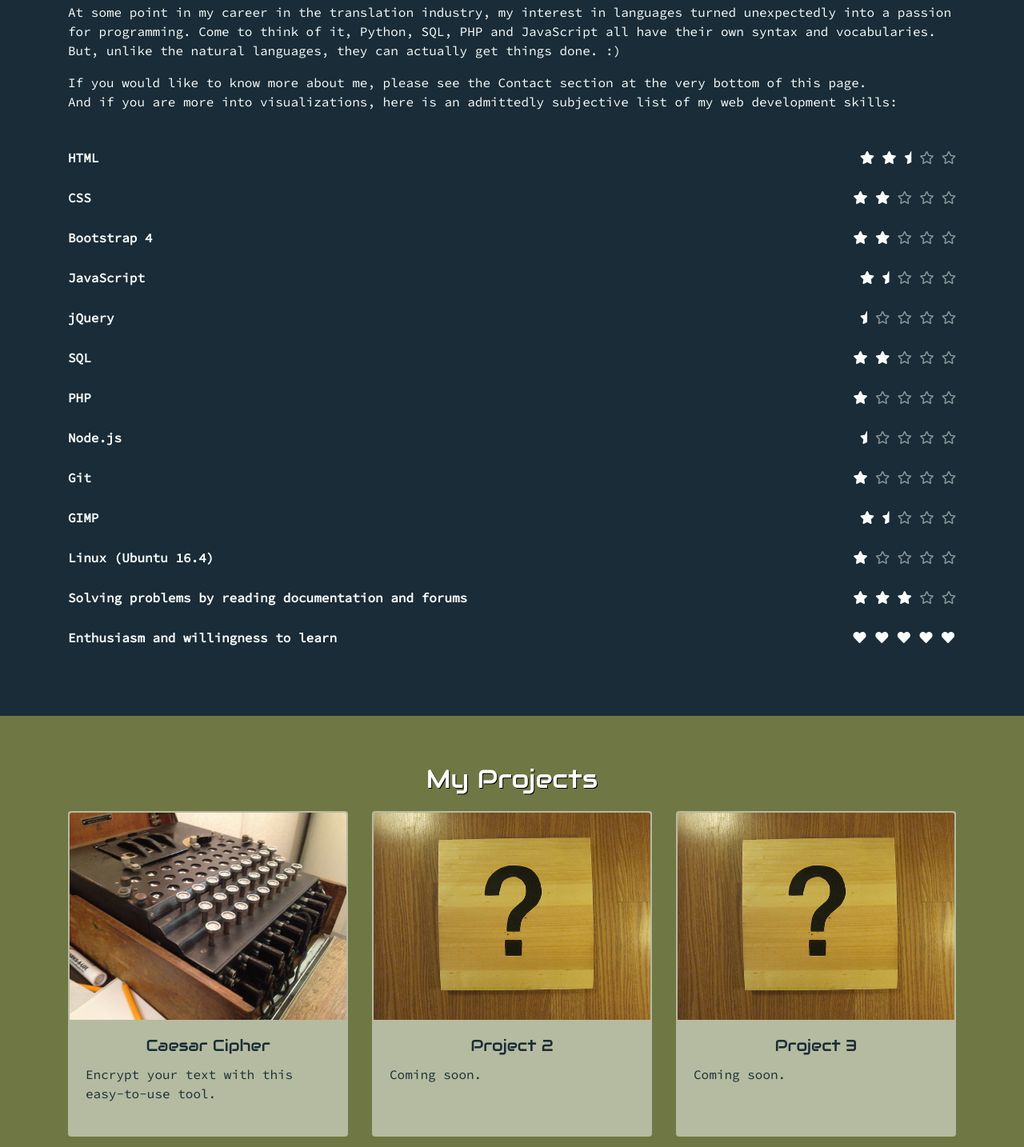
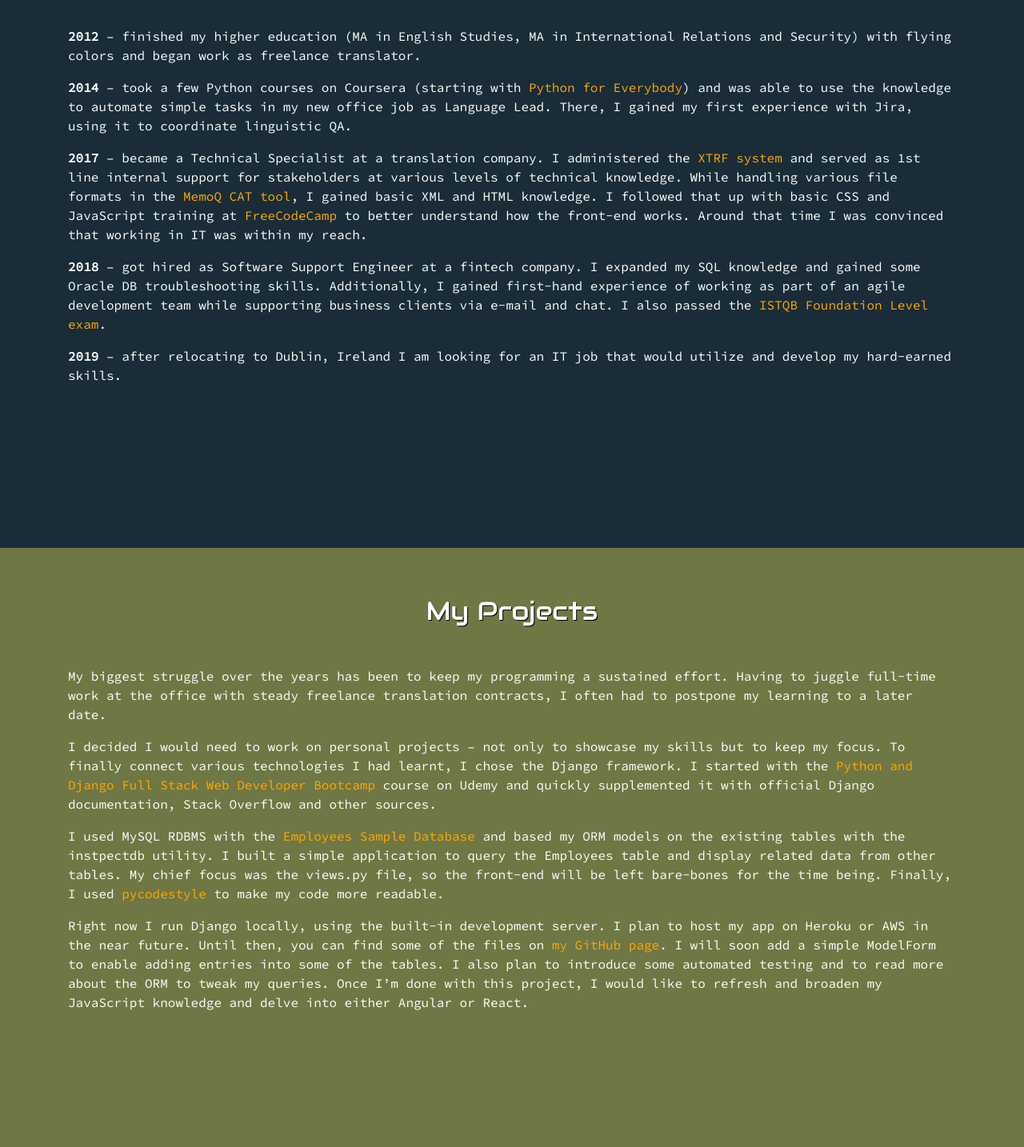
Before and after one commit to Rafal-Nedzarek/Rafal-Nedzarek.github.io, a website: page index.html in a window 1280 px wide. Shown: the part 915-2349 px from the top of the page at 80% size. Drawn offline with nearby package versions, Linux system fonts and the light colour scheme.

Commit message:
content update

```diff
--- a/index.html
+++ b/index.html
@@ -45,225 +45,65 @@
     <section id="startScreen">
       <div class="jumbotron container">
         <h1>Welcome to my Portfolio Page!</h1>
-        <p>Feel free to take a look around! In the sections below you will find
+        <p>
+          Feel free to take a look around! In the sections below you will find
           a little bit about myself and a showcase of my projects. Of course,
-          this page is also part of my portfolio – I have put in an extra effort
-          to make sure you will enjoy it on screens large and small.</p>
+          this page is also part of my portfolio – I have put in extra effort
+          to make sure you will enjoy it on screens large and small.
+        </p>
       </div>
     </section>
     <section id="aboutMe">
       <div class="container">
         <h2>About Me</h2>
-        <p>At some point in my career in the translation industry, my interest
-          in languages turned unexpectedly into a passion for programming.
-          Come to think of it, Python, SQL, PHP and JavaScript all have their
-          own syntax and vocabularies. But, unlike the natural languages,
-          they can actually get things done. :)</p>
-        <p>If you would like to know more about me, please see the Contact
-          section at the very bottom of this page. <br>And if you are more into
-          visualizations, here is an admittedly subjective list of my
-          web development skills:</p>
-        <div id="skills">
-          <div class="row">
-            <div class="col-6">
-              <p>HTML</p>
-            </div>
-            <div class="col-6">
-              <i class="fas fa-star"></i>
-              <i class="fas fa-star"></i>
-              <i class="fas fa-star-half"></i>
-              <i class="far fa-star"></i>
-              <i class="far fa-star"></i>
-            </div>
-          </div>
-          <div class="row">
-            <div class="col-6">
-              <p>CSS</p>
-            </div>
-            <div class="col-6">
-              <i class="fas fa-star"></i>
-              <i class="fas fa-star"></i>
-              <i class="far fa-star"></i>
-              <i class="far fa-star"></i>
-              <i class="far fa-star"></i>
-            </div>
-          </div>
-          <div class="row">
-            <div class="col-6">
-              <p>Bootstrap 4</p>
-            </div>
-            <div class="col-6">
-              <i class="fas fa-star"></i>
-              <i class="fas fa-star"></i>
-              <i class="far fa-star"></i>
-              <i class="far fa-star"></i>
-              <i class="far fa-star"></i>
-            </div>
-          </div>
-          <div class="row">
-            <div class="col-6">
-              <p>JavaScript</p>
-            </div>
-            <div class="col-6">
-              <i class="fas fa-star"></i>
-              <i class="fas fa-star-half"></i>
-              <i class="far fa-star"></i>
-              <i class="far fa-star"></i>
-              <i class="far fa-star"></i>
-            </div>
-          </div>
-          <div class="row">
-            <div class="col-6">
-              <p>jQuery</p>
-            </div>
-            <div class="col-6">
-              <i class="fas fa-star-half"></i>
-              <i class="far fa-star"></i>
-              <i class="far fa-star"></i>
-              <i class="far fa-star"></i>
-              <i class="far fa-star"></i>
-            </div>
-          </div>
-          <div class="row">
-            <div class="col-6">
-              <p>SQL</p>
-            </div>
-            <div class="col-6">
-              <i class="fas fa-star"></i>
-              <i class="fas fa-star"></i>
-              <i class="far fa-star"></i>
-              <i class="far fa-star"></i>
-              <i class="far fa-star"></i>
-            </div>
-          </div>
-          <div class="row">
-            <div class="col-6">
-              <p>PHP</p>
-            </div>
-            <div class="col-6">
-              <i class="fas fa-star"></i>
-              <i class="far fa-star"></i>
-              <i class="far fa-star"></i>
-              <i class="far fa-star"></i>
-              <i class="far fa-star"></i>
-            </div>
-          </div>
-          <div class="row">
-            <div class="col-6">
-              <p>Node.js</p>
-            </div>
-            <div class="col-6">
-              <i class="fas fa-star-half"></i>
-              <i class="far fa-star"></i>
-              <i class="far fa-star"></i>
-              <i class="far fa-star"></i>
-              <i class="far fa-star"></i>
-            </div>
-          </div>
-          <div class="row">
-            <div class="col-6">
-              <p>Git</p>
-            </div>
-            <div class="col-6">
-              <i class="fas fa-star"></i>
-              <i class="far fa-star"></i>
-              <i class="far fa-star"></i>
-              <i class="far fa-star"></i>
-              <i class="far fa-star"></i>
-            </div>
-          </div>
-          <div class="row">
-            <div class="col-6">
-              <p>GIMP</p>
-            </div>
-            <div class="col-6">
-              <i class="fas fa-star"></i>
-              <i class="fas fa-star-half"></i>
-              <i class="far fa-star"></i>
-              <i class="far fa-star"></i>
-              <i class="far fa-star"></i>
-            </div>
-          </div>
-          <div class="row">
-            <div class="col-6">
-              <p>Linux (Ubuntu 16.4)</p>
-            </div>
-            <div class="col-6">
-              <i class="fas fa-star"></i>
-              <i class="far fa-star"></i>
-              <i class="far fa-star"></i>
-              <i class="far fa-star"></i>
-              <i class="far fa-star"></i>
-            </div>
-          </div>
-          <div class="row">
-            <div class="col-6">
-              <p>Solving problems by reading documentation and forums</p>
-            </div>
-            <div class="col-6">
-              <i class="fas fa-star"></i>
-              <i class="fas fa-star"></i>
-              <i class="fas fa-star"></i>
-              <i class="far fa-star"></i>
-              <i class="far fa-star"></i>
-            </div>
-          </div>
-          <div class="row">
-            <div class="col-6">
-              <p>Enthusiasm and willingness to learn</p>
-            </div>
-            <div class="col-6">
-              <i class="fas fa-heart"></i>
-              <i class="fas fa-heart"></i>
-              <i class="fas fa-heart"></i>
-              <i class="fas fa-heart"></i>
-              <i class="fas fa-heart"></i>
-            </div>
-          </div>
-        </div>
+        <p><b>2012</b> – finished my higher education (MA in English Studies,
+        MA in International Relations and Security) with flying colors
+        and began work as freelance translator.</p>
+        <p><b>2014</b> – took a few Python courses on Coursera (starting with
+        <a href="https://www.coursera.org/specializations/python?">Python for Everybody</a>)
+        and was able to use the knowledge to automate simple tasks in my new office job as Language Lead.
+        There, I gained my first experience with Jira, using it to coordinate linguistic QA.</p>
+        <p><b>2017</b> – became a Technical Specialist at a translation company. I administered the
+        <a href="https://www.xtrf.eu/">XTRF system</a> and served as 1st line internal support
+        for stakeholders at various levels of technical knowledge.
+        While handling various file formats in the <a href="https://www.memoq.com/en/">MemoQ CAT tool</a>,
+        I gained basic XML and HTML knowledge. I followed that up with basic CSS and JavaScript training at
+        <a href="https://www.freecodecamp.org/">FreeCodeCamp</a> to better understand how the front-end works.
+        Around that time I was convinced that working in IT was within my reach.</p>
+        <p><b>2018</b> – got hired as Software Support Engineer at a fintech company.
+        I expanded my SQL knowledge and gained some Oracle DB troubleshooting skills.
+        Additionally, I gained first-hand experience of working as part of an agile development team
+        while supporting business clients via e-mail and chat.
+        I also passed the <a href="https://www.istqb.org/certification-path-root/foundation-level/foundation-level-in-a-nutshell.html">
+        ISTQB Foundation Level exam</a>.</p>
+        <p><b>2019</b> – after relocating to Dublin, Ireland I am looking for
+        an IT job that would utilize and develop my hard-earned skills.</p>
       </div>
     </section>
     <section id="myProjects">
       <div class="container">
         <h2>My Projects</h2>
-        <div class="row">
-          <div class="col-md-6 col-lg-4">
-            <div class="card">
-              <a href="https://codepen.io/rafal_nedzarek/full/QmGwaV/">
-                <img class="card-img-top" src="/images/enigma-photo.jpg"
-                alt="A photo of an Enigma machine.">
-                <div class="card-body">
-                  <h5 class="card-title">Caesar Cipher</h5>
-                   <p class="card-text">Encrypt your text with this easy-to-use tool.</p>
-                </div>
-              </a>
-            </div>
-          </div>
-          <div class="col-md-6 col-lg-4">
-            <div class="card">
-              <a>
-                <img class="card-img-top" src="/images/question-mark.jpg"
-                alt="Question mark.">
-                <div class="card-body">
-                  <h5 class="card-title">Project 2</h5>
-                  <p class="card-text">Coming soon.</p>
-                </div>
-              </a>
-            </div>
-          </div>
-          <div class="col-md-6 col-lg-4">
-            <div class="card">
-              <a>
-                <img class="card-img-top" src="/images/question-mark.jpg"
-                alt="Question mark.">
-                <div class="card-body">
-                  <h5 class="card-title">Project 3</h5>
-                  <p class="card-text">Coming soon.</p>
-                </div>
-              </a>
-            </div>
-          </div>
-        </div>
+        <p>My biggest struggle over the years has been to keep my programming a sustained effort.
+        Having to juggle full-time work at the office with steady freelance translation contracts,
+        I often had to postpone my learning to a later date.</p>
+        <p>I decided I would need to work on personal projects
+        – not only to showcase my skills but to keep my focus.
+        To finally connect various technologies I had learnt, I chose the Django framework.
+        I started with the <a href="https://www.udemy.com/python-and-django-full-stack-web-developer-bootcamp/">
+        Python and Django Full Stack Web Developer Bootcamp</a> course on Udemy
+        and quickly supplemented it with official Django documentation, Stack Overflow and other sources.</p>
+        <p>I used MySQL RDBMS with the <a href="https://dev.mysql.com/doc/employee/en/">Employees Sample Database</a>
+        and based my ORM models on the existing tables with the instpectdb utility.
+        I built a simple application to query the Employees table and display related data from other tables.
+        My chief focus was the views.py file, so the front-end will be left bare-bones for the time being.
+        Finally, I used <a href="https://pypi.org/project/pycodestyle/">pycodestyle</a> to make my code more readable.</p>
+        <p>Right now I run Django locally, using the built-in development server.
+        I plan to host my app on Heroku or AWS in the near future.
+        Until then, you can find some of the files on <a href="#">my GitHub page</a>.
+        I will soon add a simple ModelForm to enable adding entries into some of the tables.
+        I also plan to introduce some automated testing and to read more about the ORM to tweak my queries.
+        Once I’m done with this project, I would like to refresh and broaden my JavaScript knowledge
+        and delve into either Angular or React.</p>
       </div>
     </section>
     <footer>
--- a/styles/master.css
+++ b/styles/master.css
@@ -41,7 +41,7 @@ h1, h2, .navbar{
 h2{
   text-align: center;
   text-shadow: 1px 1px black;
-  margin-bottom: 20px;
+  margin-bottom: 50px;
 }
 .navbar{
   background: #040f0f;
@@ -54,30 +54,14 @@ h2{
 .row div{
   margin-bottom: 10px;
 }
-.card{
-  height: 100%;
-  background: rgba(252,255,252,0.5);
-  border: 2px solid rgba(252,255,252,0);
-}
-.card-text, .card-title{
-  color: #192c38;
-}
-.card-title{
-  text-align: center;
-  font-family: 'Audiowide', cursive;
-}
-.card a{
-  text-decoration: none;
-}
-.card:hover{
-  background: rgba(252,255,252,1);
-  border: 2px solid rgba(252,255,252,0);
-}
 .far{
   opacity: 0.5;
 }
-.fa-heart{
-  letter-spacing: 2px;
+a{
+  color: #ffa803;
+}
+a:hover{
+  color: #ffa803;
 }
 a i{
   color: #fcfffc;
```
